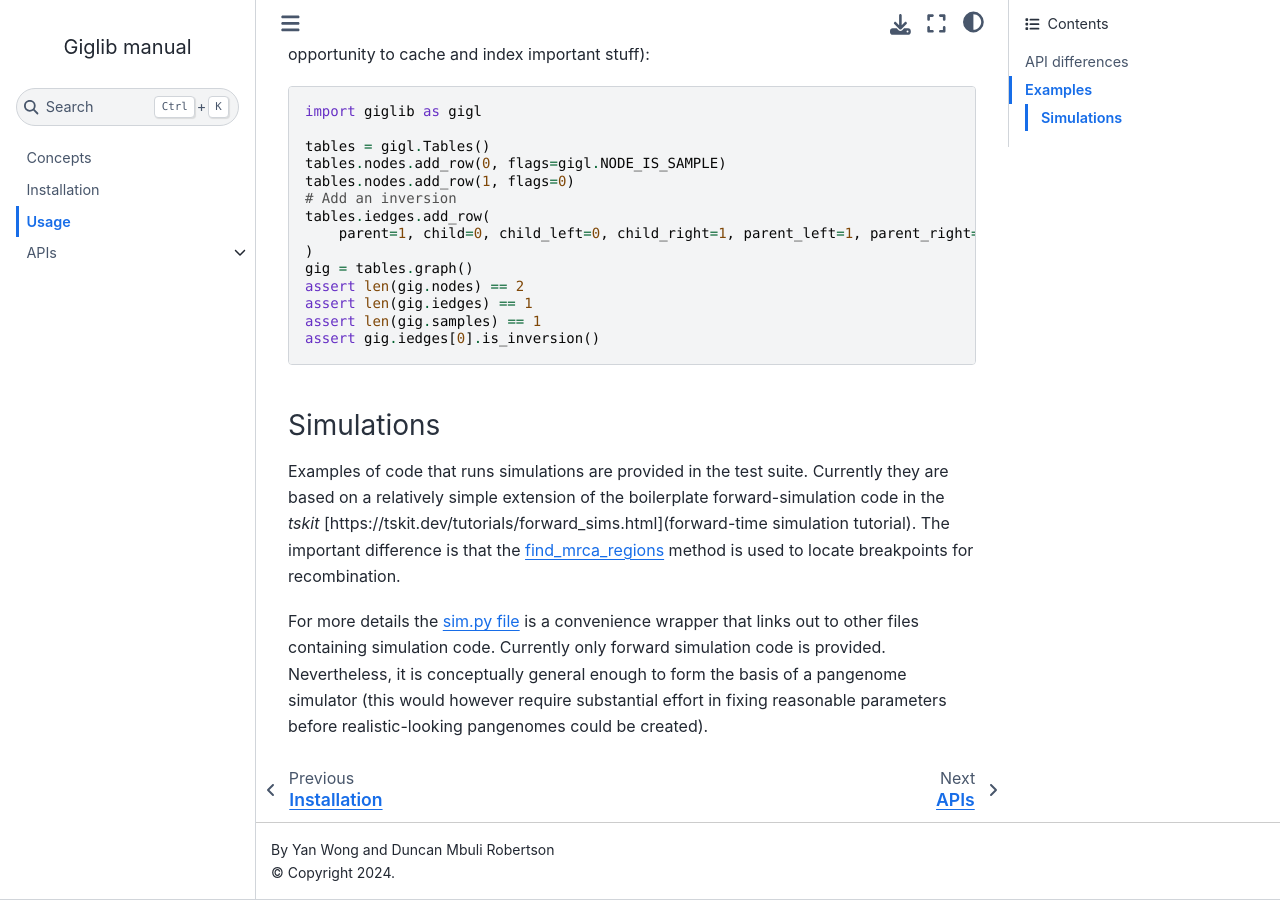
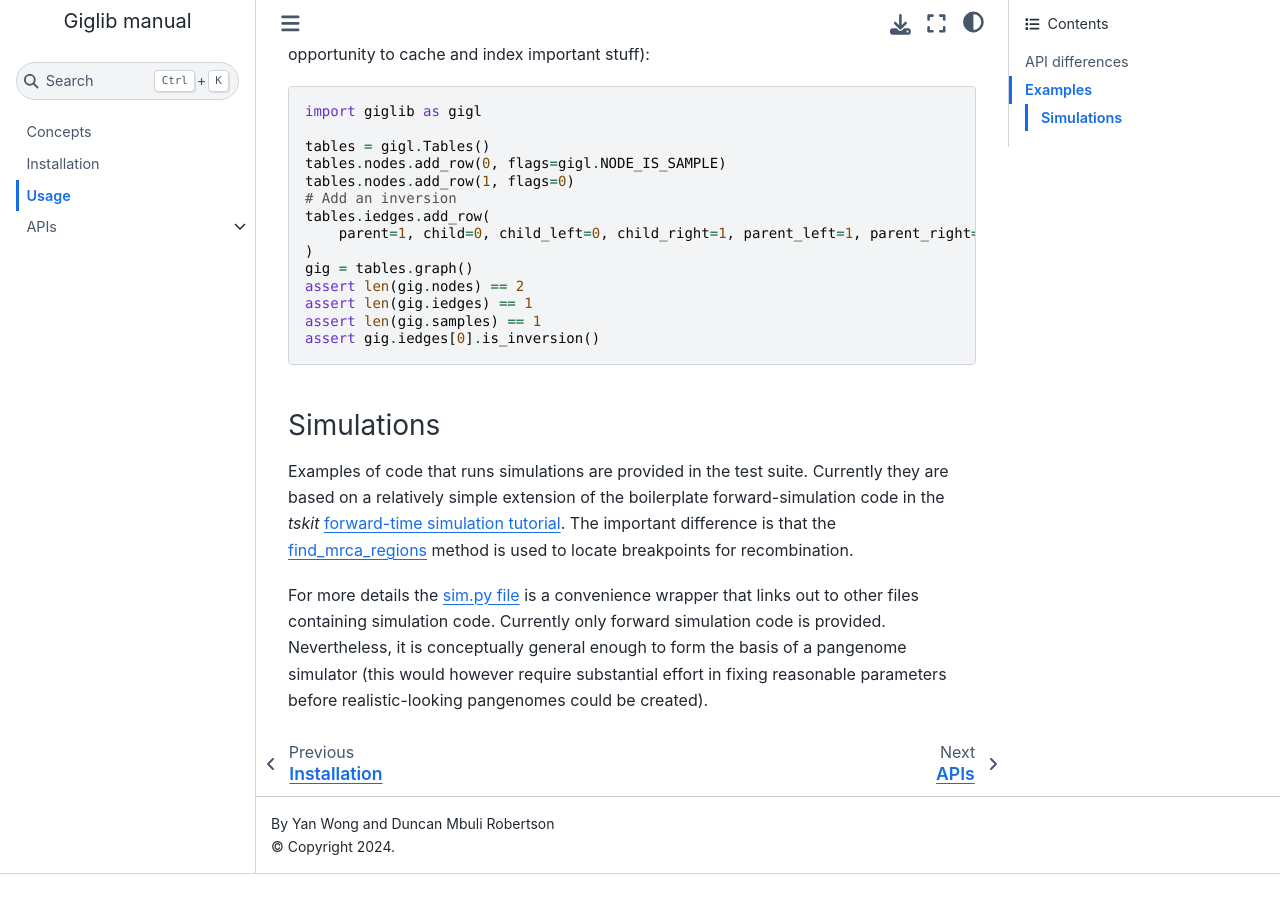
Before and after one commit to hyanwong/giglib, a Jupyter Book: the page built from docs/usage.md, in a window 1280 px wide and 900 px high, scrolled down 1452 px. Built offline with Jupyter Book 1.0.4 settings and Sphinx 7.4.7 and the Sphinx Book theme 1.1.4, drawn with Linux system fonts in a browser that asks for light colours; after the commit the page ends 2326 px from its top, so only the background shows below that; some of the changed lines change nothing that is shown.

Commit message:
Fix link formatting in usage.md

```diff
--- a/docs/usage.md
+++ b/docs/usage.md
@@ -84,7 +84,7 @@ assert gig.iedges[0].is_inversion()
 ### Simulations
 
 Examples of code that runs simulations are provided in the test suite. Currently they are based on a relatively simple extension
-of the boilerplate forward-simulation code in the _tskit_ [https://tskit.dev/tutorials/forward_sims.html](forward-time simulation tutorial). The important
+of the boilerplate forward-simulation code in the _tskit_ [forward-time simulation tutorial](https://tskit.dev/tutorials/forward_sims.html). The important
 difference is that the [find_mrca_regions](https://github.com/hyanwong/giglib/blob/3385f5149f7028cb2b5bfd8c236774b926f79de9/giglib/tables.py#L841)
 method is used to locate breakpoints for recombination.
 
```
